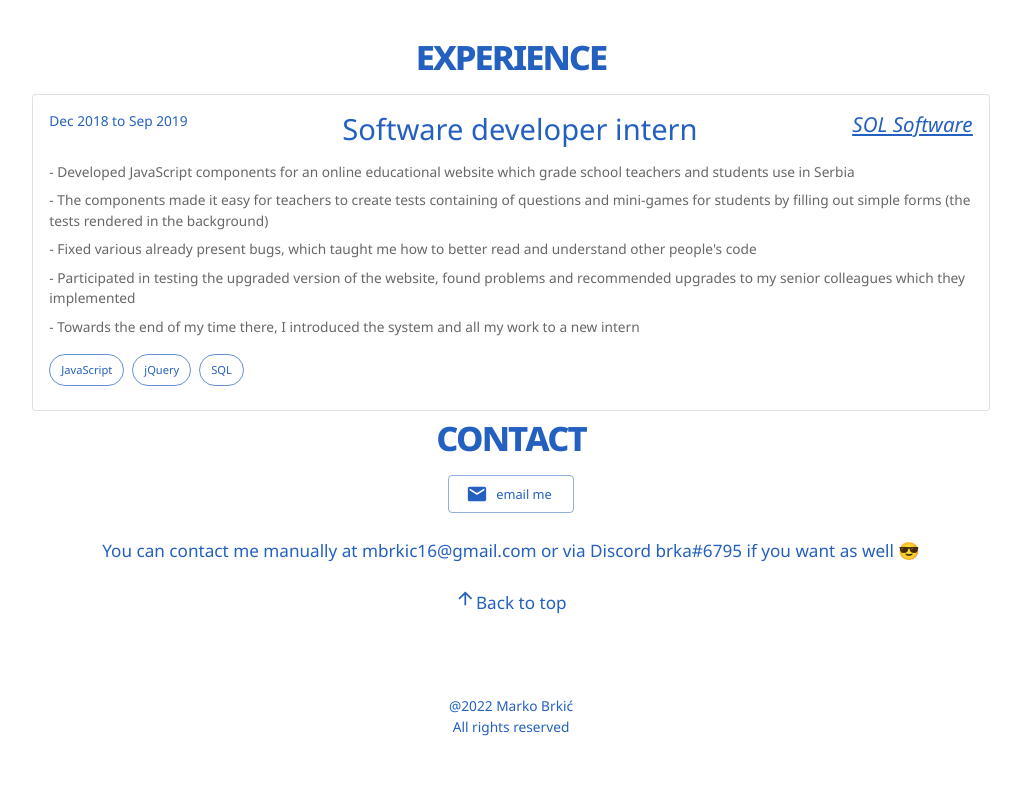
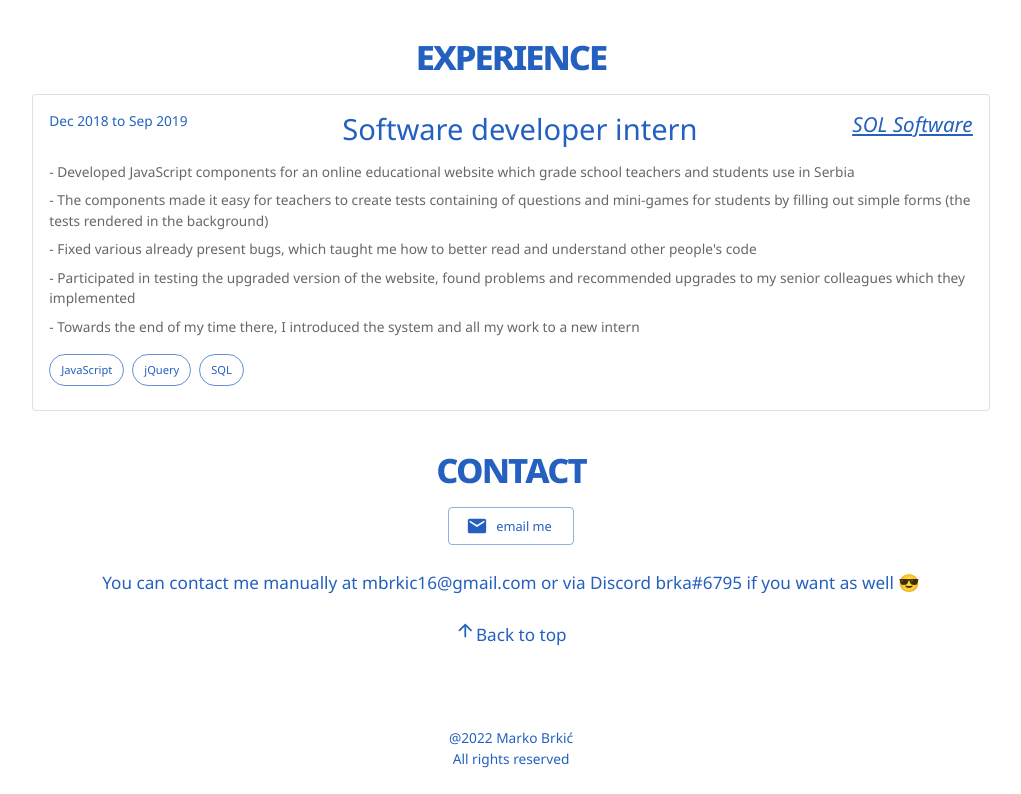
Before and after one commit to brkagithub/portfolioWebsite, a React (Create React App) app: page / in a window 1280 px wide. Shown: the part 842-1636 px from the top of the page, without its empty margins (129-1150 px from the left). Before the commit the page ends 1604 px from the top, so only its background shows below. Built offline with nearby package versions, Linux system fonts and the light colour scheme.

Commit message:
Minor margin changes

```diff
--- a/src/components/Contact.js
+++ b/src/components/Contact.js
@@ -7,7 +7,11 @@ import ArrowUpwardIcon from "@mui/icons-material/ArrowUpward";
 
 const Contact = ({ theme }) => {
   return (
-    <Container maxWidth="lg" id="contact" sx={{ textAlign: "center", mb: 10 }}>
+    <Container
+      maxWidth="lg"
+      id="contact"
+      sx={{ textAlign: "center", mb: 10, mt: 4 }}
+    >
       <Typography
         variant="h3"
         color={theme.palette.mode === "dark" ? "black" : "secondary"}
```
